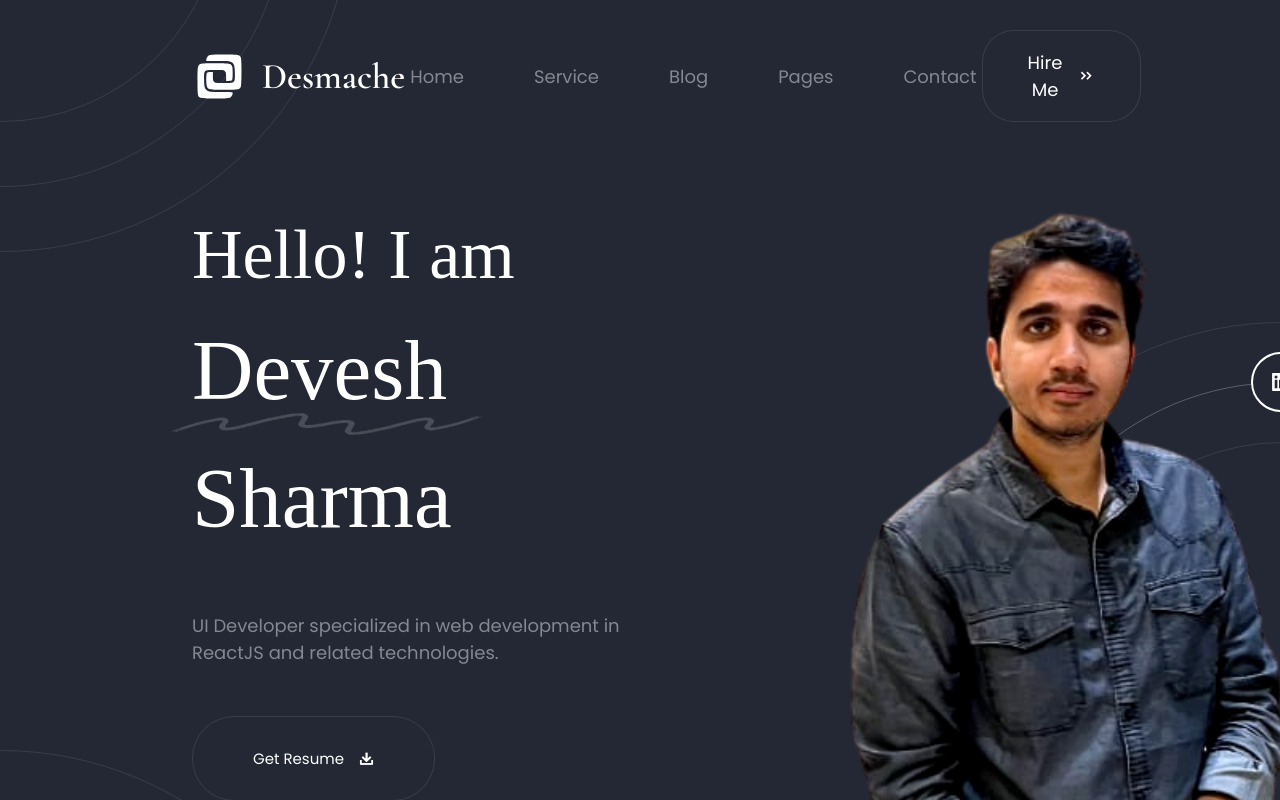
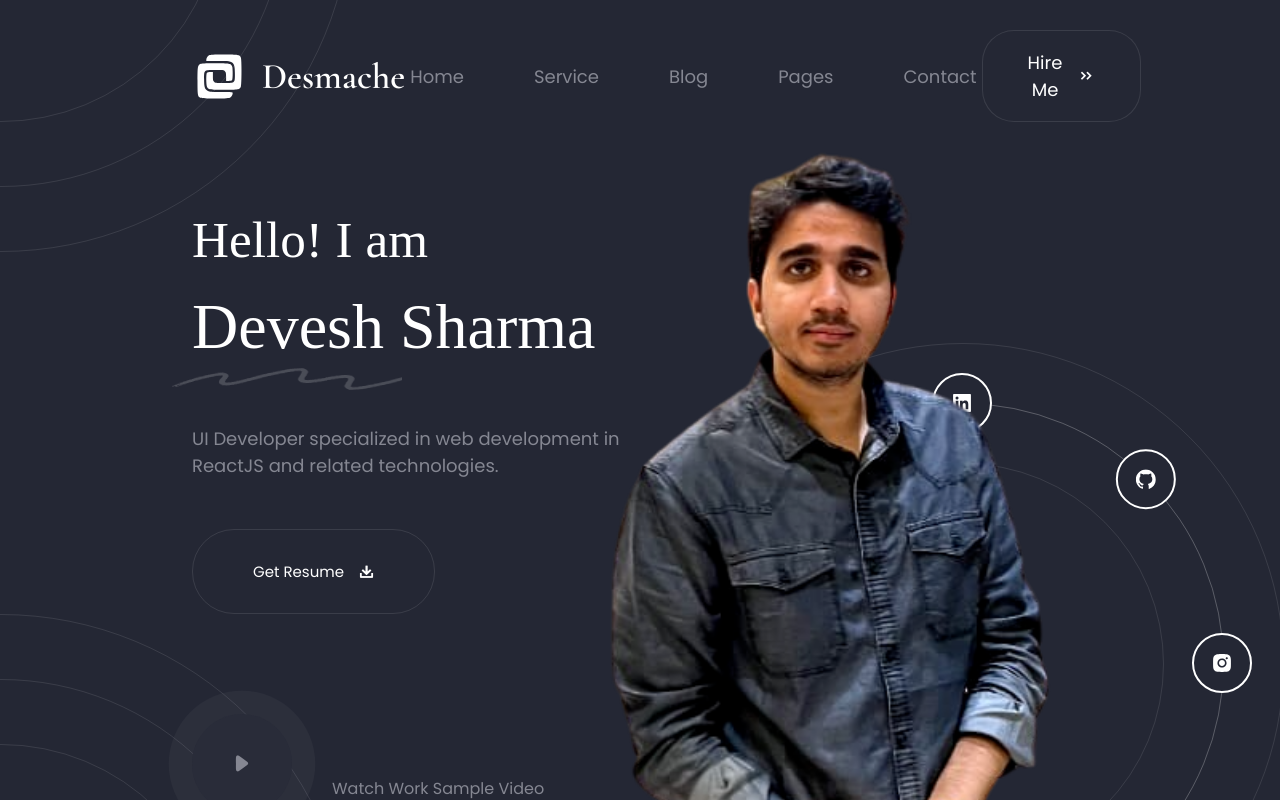
Before and after one commit to DeveshS360/portfolio-webapp, a React (Vite) app: page / in a window 1280 px wide. Shown: the top 800 px of the page. Built offline with nearby package versions, Linux system fonts and the light colour scheme; a web font is replaced by a local one.

Commit message:
some css fixes for varied desktop screen sizes

```diff
--- a/src/components/SocialSection/index.module.scss
+++ b/src/components/SocialSection/index.module.scss
@@ -2,30 +2,26 @@
 
 .social_section {
     background: inherit;
-
-    .image_section {
     position: relative;
-        width: 400px;
-        height: 100%;
+    width: 50%;
 
     .hero {
         position: absolute;
-            top: 20%;
-            left: 8%;
-            transform: scale(1.6);
+        transform: scale(1.6) translateY(-10%);
+        bottom: 0;
+        left: 5%;
         z-index: 3;
         pointer-events: none;
     }
 
     .circles {
         position: absolute;
-            top: 60%;
-            left: 100%;
-        }
+        bottom: 25vh;
+        left: 25vw;
     }
 
     .social_icons_container {
 
-      @include put-on-circle(4, 280px, 45, -90)
+      @include put-on-circle(4, 260px, 45, -90)
     }
 }
--- a/src/components/SocialSection/index.tsx
+++ b/src/components/SocialSection/index.tsx
@@ -18,12 +18,11 @@ import {
 export const SocialSection = () => {
   return (
     <aside className={styles.social_section}>
-      <div className={styles.image_section}>
       <img className={styles.hero} src={heroImgUrl} alt="hero" />
       <ConcentricCircles
         className={styles.circles}
         circularGap={60}
-          size={440}
+        size={400}
         boldIdx={2}
       >
         <div className={styles.social_icons_container}>
@@ -33,7 +32,6 @@ export const SocialSection = () => {
           <SocialHandle Icon={FacebookFilled} redirectionUrl={FACEBOOK_URL} />
         </div>
       </ConcentricCircles>
-      </div>
     </aside>
   )
 }
--- a/src/components/WorkSampleVideo/index.module.scss
+++ b/src/components/WorkSampleVideo/index.module.scss
@@ -15,6 +15,7 @@
         background: var(--bg-color-secondary);
         z-index: 1;
         position: relative;
+        margin-bottom: 50px;
 
         .icon {
             display: block;
--- a/src/pages/Home/components/Introduction/index.module.scss
+++ b/src/pages/Home/components/Introduction/index.module.scss
@@ -3,14 +3,11 @@
     background-color: var(--bg-color-primary);
     position: relative;
     width: 100%;
-    height: 100%;
-    padding-bottom: 100px;
     overflow: hidden;
-    max-height: 900px;
 
     .main {
         display: flex;
-        gap: 0 200px;
+        justify-content: space-between;
     }
 
     .top_left_circle {
@@ -34,11 +31,11 @@
 
         font-family: 'Cormorant-Bold';
         .text {
-            font-size: 70px;
+            font-size: 4vw;
         }
 
         .name {
-            font-size: 85px;
+            font-size: 5vw;
         }
 
         .underline {
@@ -47,13 +44,13 @@
             &::after {
                 content: '';
                 display: block;
-                width: 150%;
+                width: 18vw;
                 height: 100%;
                 position: absolute;
                 background: url('/assets/images/name-underline.png') no-repeat;
                 bottom: 0px;
                 left: -20px;
-                top: 90px;
+                top: 6vw;
             }
         }
     }
```
Lines whose indentation alone changed are shown as unchanged.
